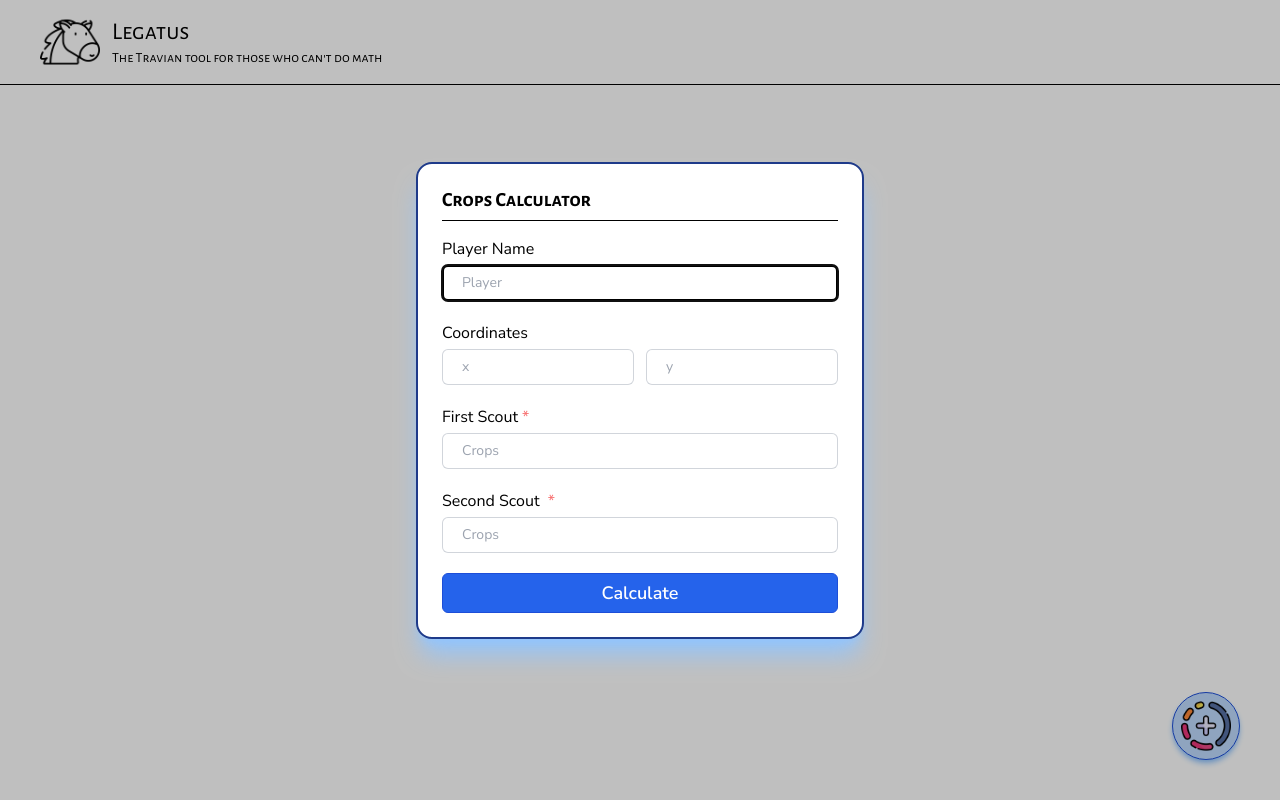
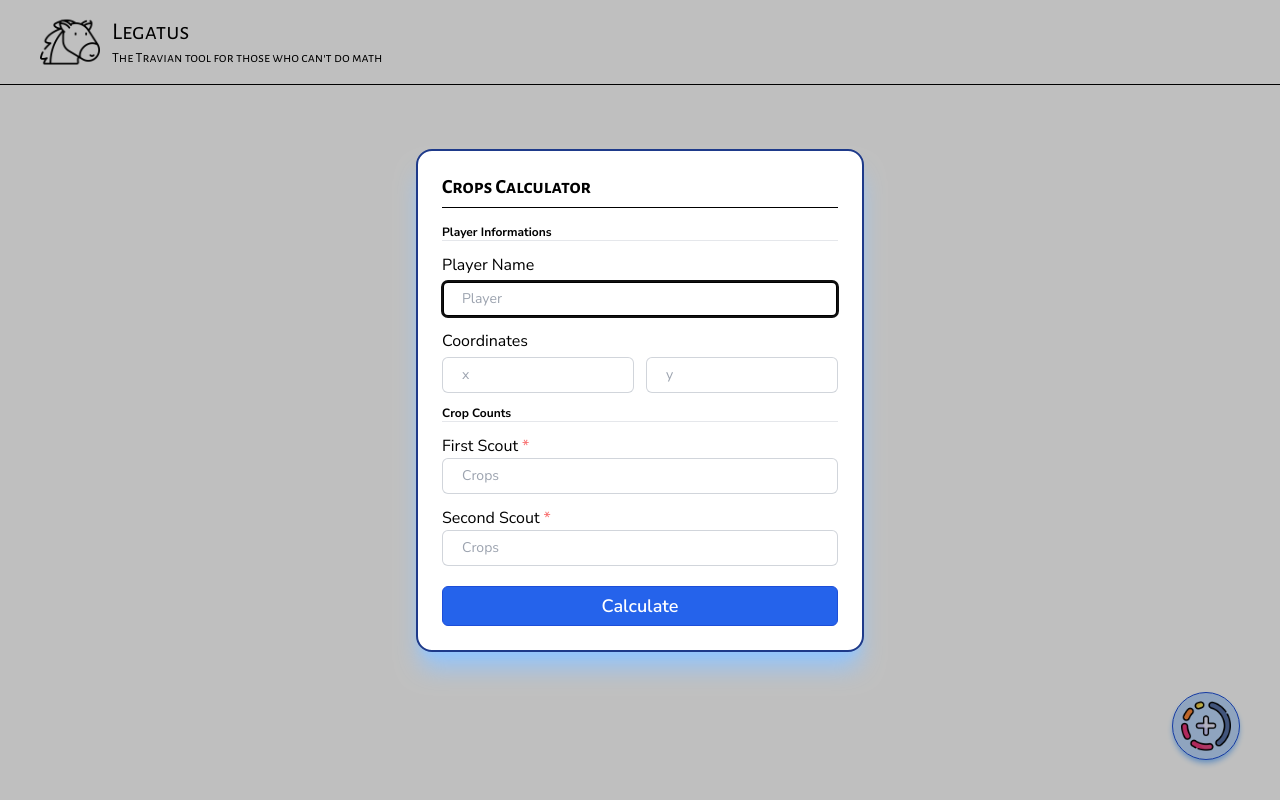
Before and after one commit to sudiddo/legatus, a Next.js app: page /double-scouts in a window 1280 px wide. Both pictures are taken after a click on the element 1206 px from the left and 726 px from the top of the page. Built offline with nearby package versions, Linux system fonts and the light colour scheme.

Commit message:
improve form calculator

```diff
--- a/src/components/modals/CropProductionModal.tsx
+++ b/src/components/modals/CropProductionModal.tsx
@@ -1,5 +1,6 @@
 import { Transition, Dialog } from "@headlessui/react";
 import React, { Fragment } from "react";
+import { useForm } from "react-hook-form";
 
 interface CropProductionModalProps {
   player: string;
@@ -69,7 +70,12 @@ function CropProductionModal({
                   Crops Calculator
                   <hr className="my-2 border-black" />
                 </Dialog.Title>
-                <div className="grid grid-rows-1 gap-5 text-black">
+                {/* Information */}
+                <div className="mb-3 grid grid-rows-1 gap-3 text-black">
+                  <div className="">
+                    <p className="text-xs font-bold">Player Informations</p>
+                    <hr />
+                  </div>
                   <div>
                     <p className="mb-1">Player Name</p>
                     <input
@@ -107,9 +113,17 @@ function CropProductionModal({
                       />
                     </div>
                   </div>
+                </div>
+                {/* Crop Counts */}
+                <div className="grid grid-cols-1 gap-3">
                   <div>
-                    <p className="mb-1">
-                      First Scout<span className="ml-1 text-red-400">*</span>
+                    <p className="text-xs font-bold">Crop Counts</p>
+                    <hr />
+                  </div>
+                  <div>
+                    <p>
+                      First Scout
+                      <span className="ml-1 text-red-400">*</span>
                     </p>
                     <input
                       type="number"
@@ -122,8 +136,9 @@ function CropProductionModal({
                     />
                   </div>
                   <div>
-                    <p className="mb-1">
-                      Second Scout <span className="ml-1 text-red-400">*</span>
+                    <p>
+                      Second Scout
+                      <span className="ml-1 text-red-400">*</span>
                     </p>
                     <input
                       type="number"
@@ -135,13 +150,13 @@ function CropProductionModal({
                       onChange={(e) => setCrops2(e.target.value)}
                     />
                   </div>
-                  <button
-                    onClick={handleSubmit}
-                    className="h-10 rounded-md border border-blue-700 bg-blue-600 text-lg font-semibold text-white transition-transform duration-75 hover:scale-95 active:scale-90"
-                  >
-                    Calculate
-                  </button>
                 </div>
+                <button
+                  onClick={handleSubmit}
+                  className="mt-5 h-10 w-full rounded-md border border-blue-700 bg-blue-600 text-lg font-semibold text-white transition-transform duration-75 hover:scale-95 active:scale-90"
+                >
+                  Calculate
+                </button>
               </Dialog.Panel>
             </Transition.Child>
           </div>
```
